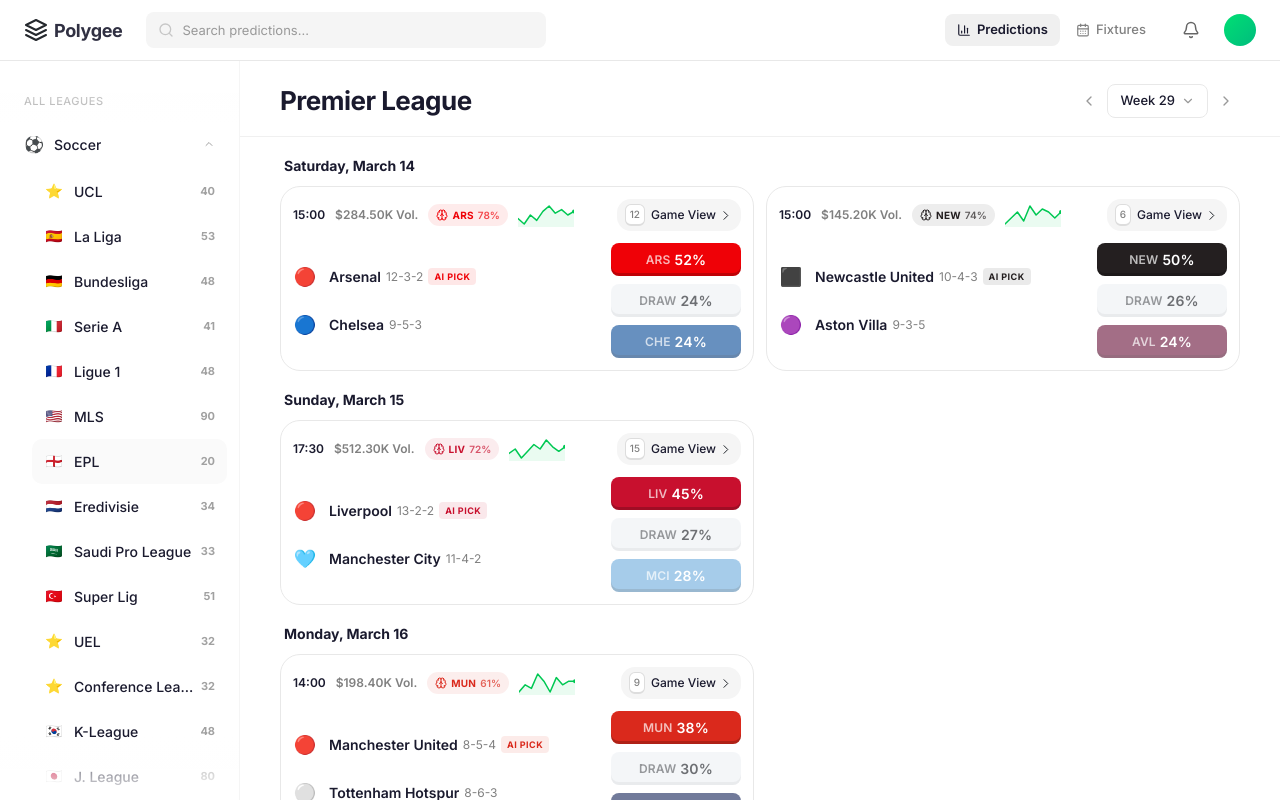
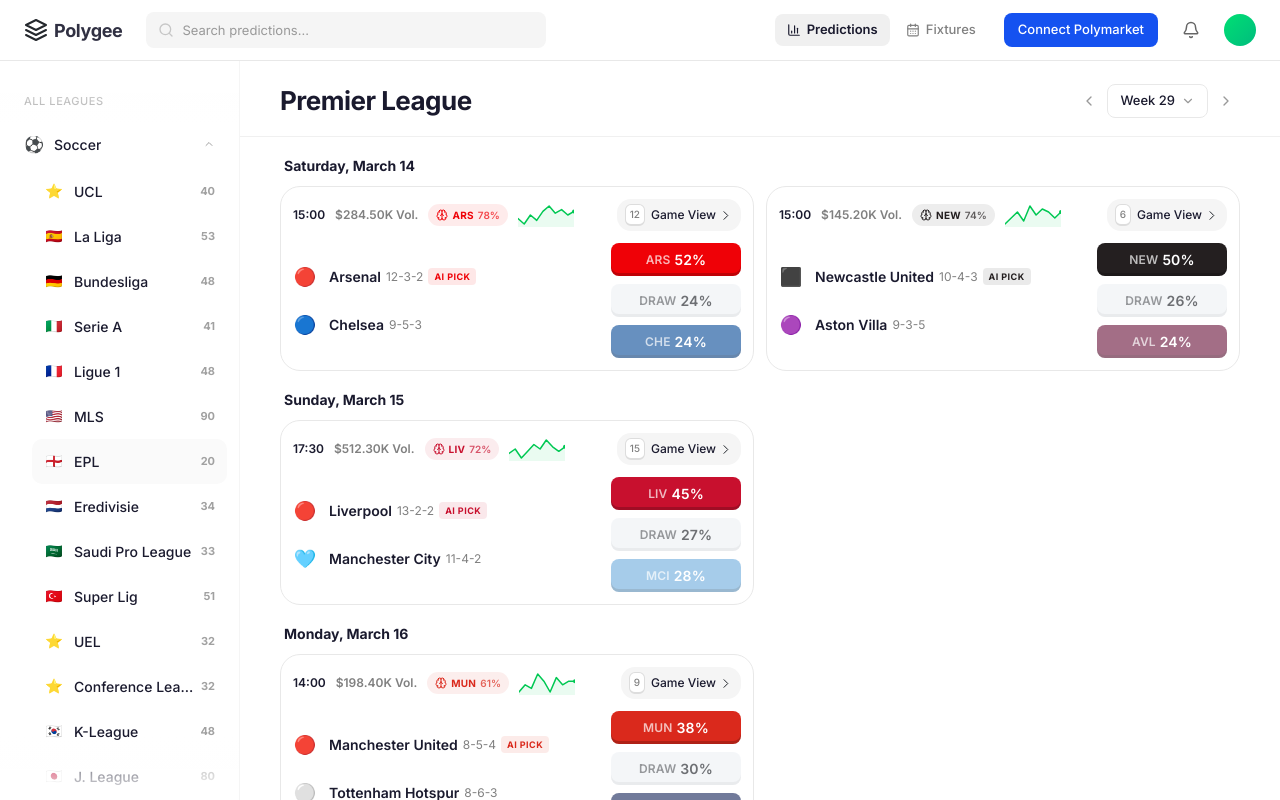
Before and after one commit to ajagatobby/polygee-web, a Next.js app: page / in a window 1280 px wide. Built offline with nearby package versions, Linux system fonts and the light colour scheme.

Commit message:
feat: add Connect Polymarket button to app header

```diff
--- a/components/layout/header.tsx
+++ b/components/layout/header.tsx
@@ -82,6 +82,10 @@
             })}
           </nav>
 
+          <button className="flex items-center gap-1.5 h-[34px] px-3.5 text-[13px] font-medium text-white bg-[#1552f0] rounded-[8px] hover:bg-[#1247d6] transition-colors cursor-pointer">
+            Connect Polymarket
+          </button>
+
           <button className="relative p-2 text-[#666] hover:text-[#333] transition-colors cursor-pointer">
             <Bell className="w-[18px] h-[18px]" />
           </button>
```
